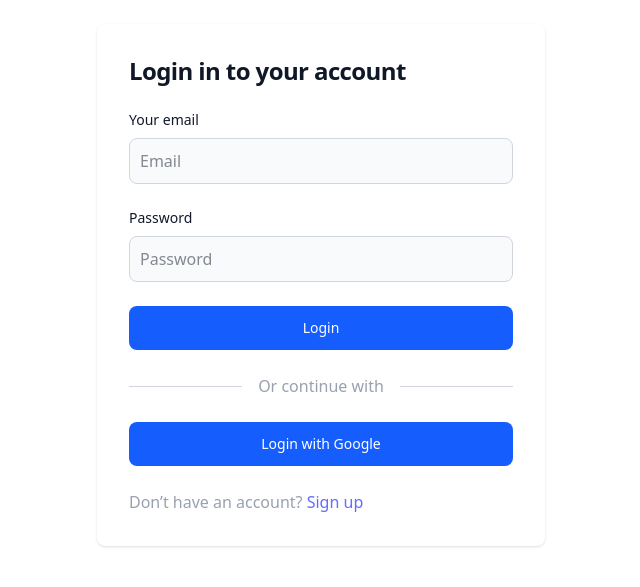
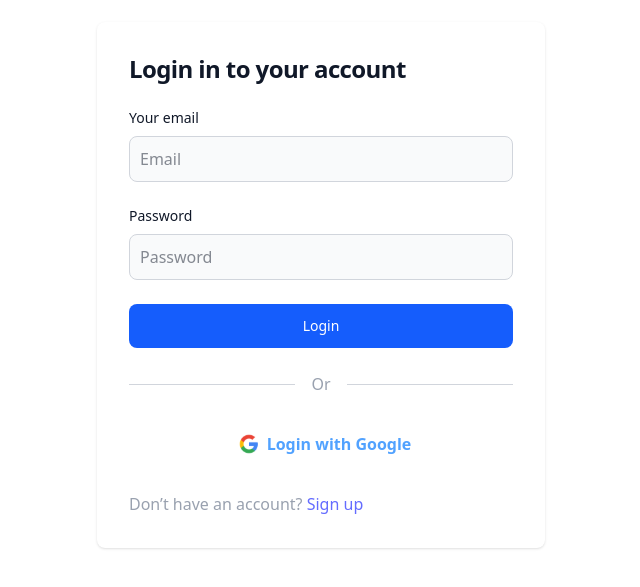
Before and after one commit to Bimaahmadani/MyMovie-app, a React (Vite) app: page /login in a window 1280 px wide. Shown: the part 147-734 px from the top of the page, without its empty margins (319-959 px from the left). Built offline with nearby package versions, Linux system fonts and the light colour scheme; no server answers.

Commit message:
update login.jsx

```diff
--- a/src/pages/Login.jsx
+++ b/src/pages/Login.jsx
@@ -67,11 +67,11 @@ function Login() {
                              type="submit">Login</button>
                          <div className="relative flex items-center">
                           <div className="flex-grow border-t border-gray-300"></div>
-                          <span className="flex-shrink mx-4 text-gray-400">Or continue with</span>
+                          <span className="flex-shrink mx-4 text-gray-400">Or</span>
                           <div className="flex-grow border-t border-gray-300"></div>
                          </div>
-                          <button className='w-full text-white bg-blue-600 hover:bg-blue-700 focus:ring-4 focus:outline-none focus:ring-primary-300 font-medium rounded-lg text-sm px-5 py-3 text-center dark:bg-primary-600 dark:hover:bg-primary-700 dark:focus:ring-primary-800'
-                          onClick={handleGoogle}>Login with Google</button>
+                          <button className='w-full flex justify-center items-center text-blue-400 bg-white hover:bg-gray-100 focus:ring-4 font-semibold rounded-lg text-md px-5 py-3 text-center dark:bg-primary-600 dark:hover:bg-primary-700 dark:focus:ring-primary-800'
+                          onClick={handleGoogle}><img src="/images/google.svg" className=' w-5 h-5 mx-2' alt="Logo" /> Login with Google</button>
 
                           <p className='text-medium font-light text-gray-400 dark:text-gray-400"'>
                                 Don’t have an account? <Link to="/signup" className='font-medium text-primary-600 hover:underline dark:text-primary-500'>
```
Also changed, not shown: public/images/google.svg (added).
